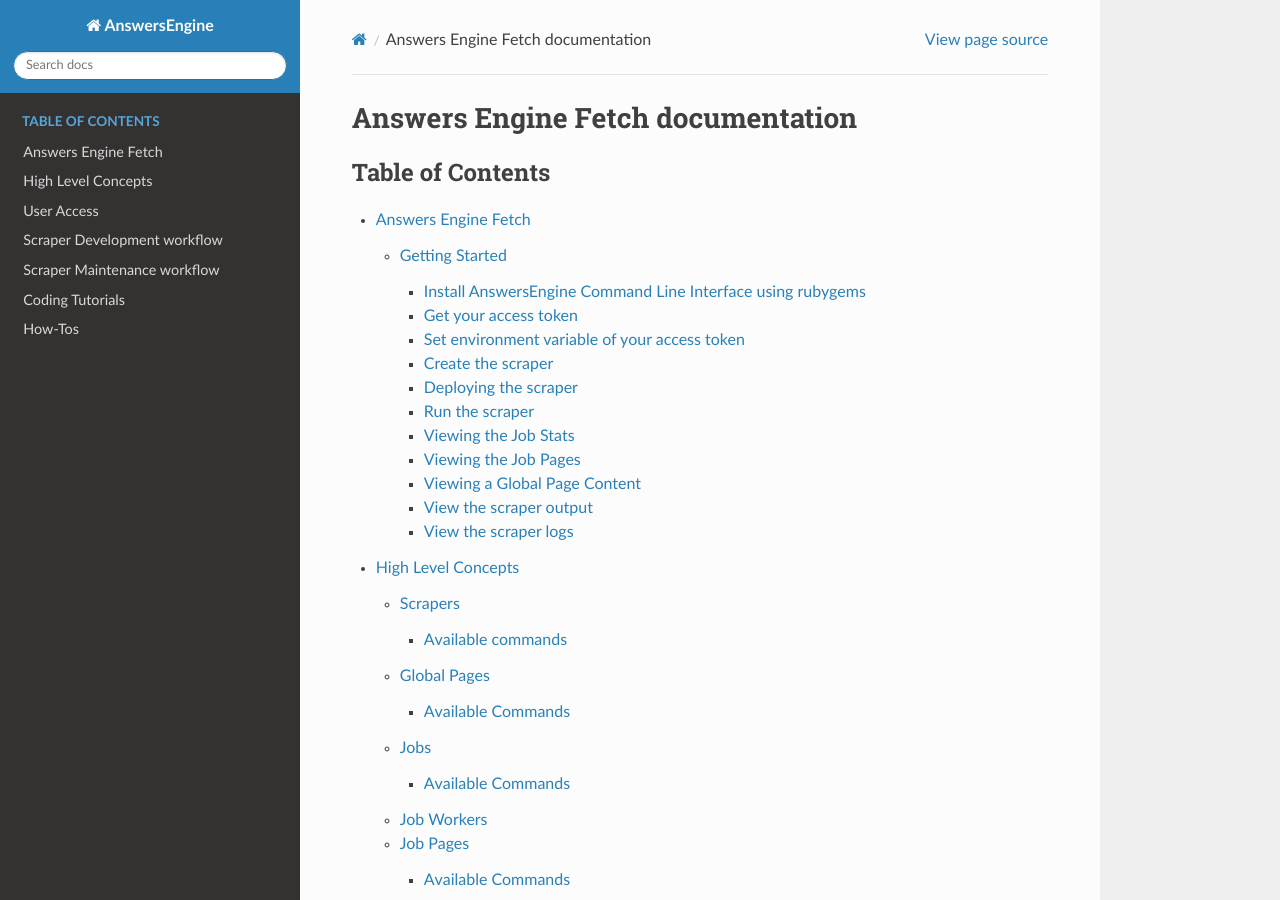
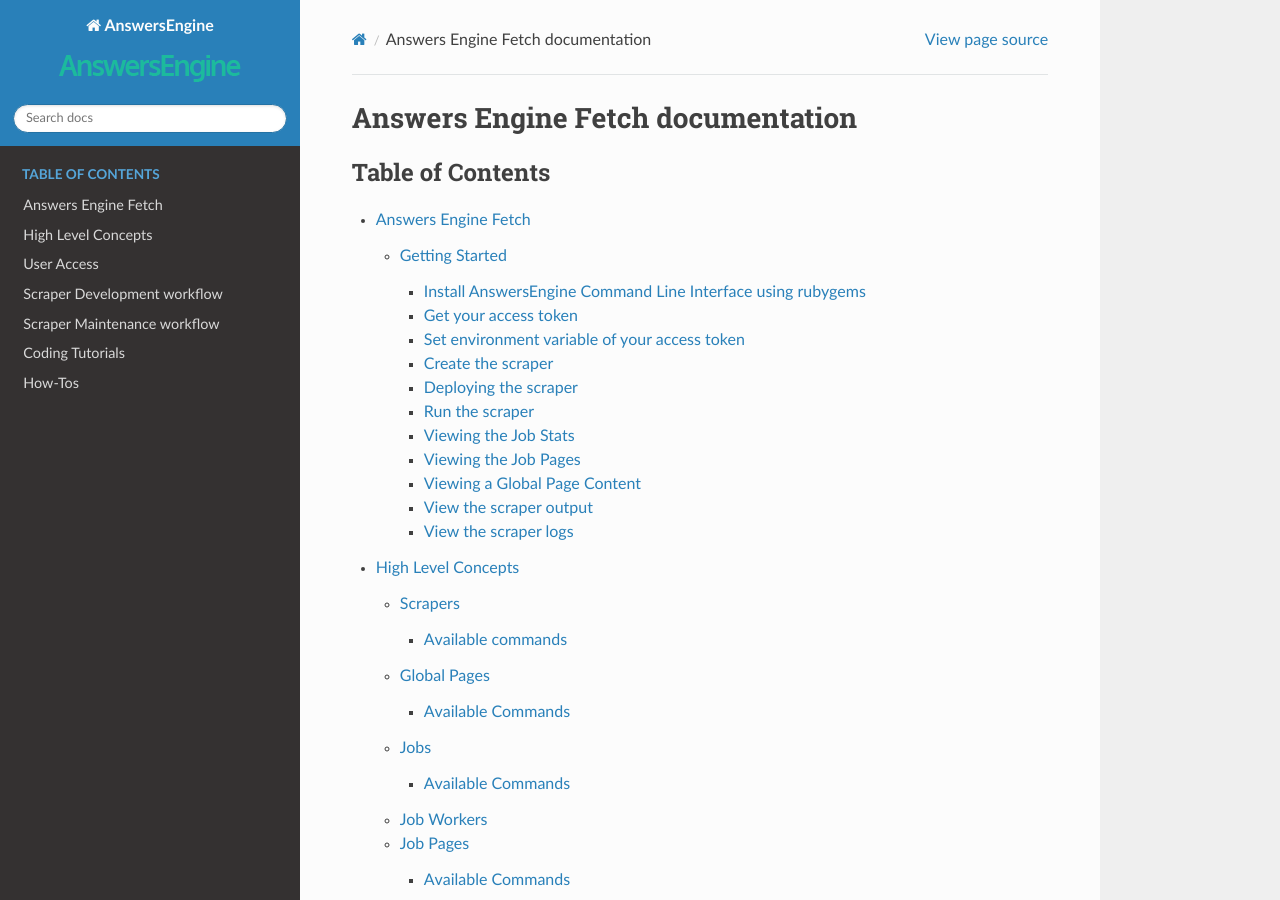
Before and after one commit to answersengine/documentations, a Sphinx documentation site: the page built from source/index.rst, in a window 1280 px wide and 900 px high. Built offline with Sphinx 7.4.7 and the Read the Docs theme 2.0.0, drawn with Linux system fonts in a browser that asks for light colours.

Commit message:
add custom logo and link

```diff
--- a/source/conf.py
+++ b/source/conf.py
@@ -76,6 +76,10 @@
 # a list of builtin themes.
 #
 html_theme = 'sphinx_rtd_theme'
+html_logo = '_static/answers-engine-logo.png'
+#html_sidebars = {
+#   '**': ['sourcelink.html']
+#}
 
 # Theme options are theme-specific and customize the look and feel of a theme
 # further.  For a list of options available for each theme, see the
```
Also changed, not shown: source/_static/answers-engine-logo.png (added), 15 other files.
